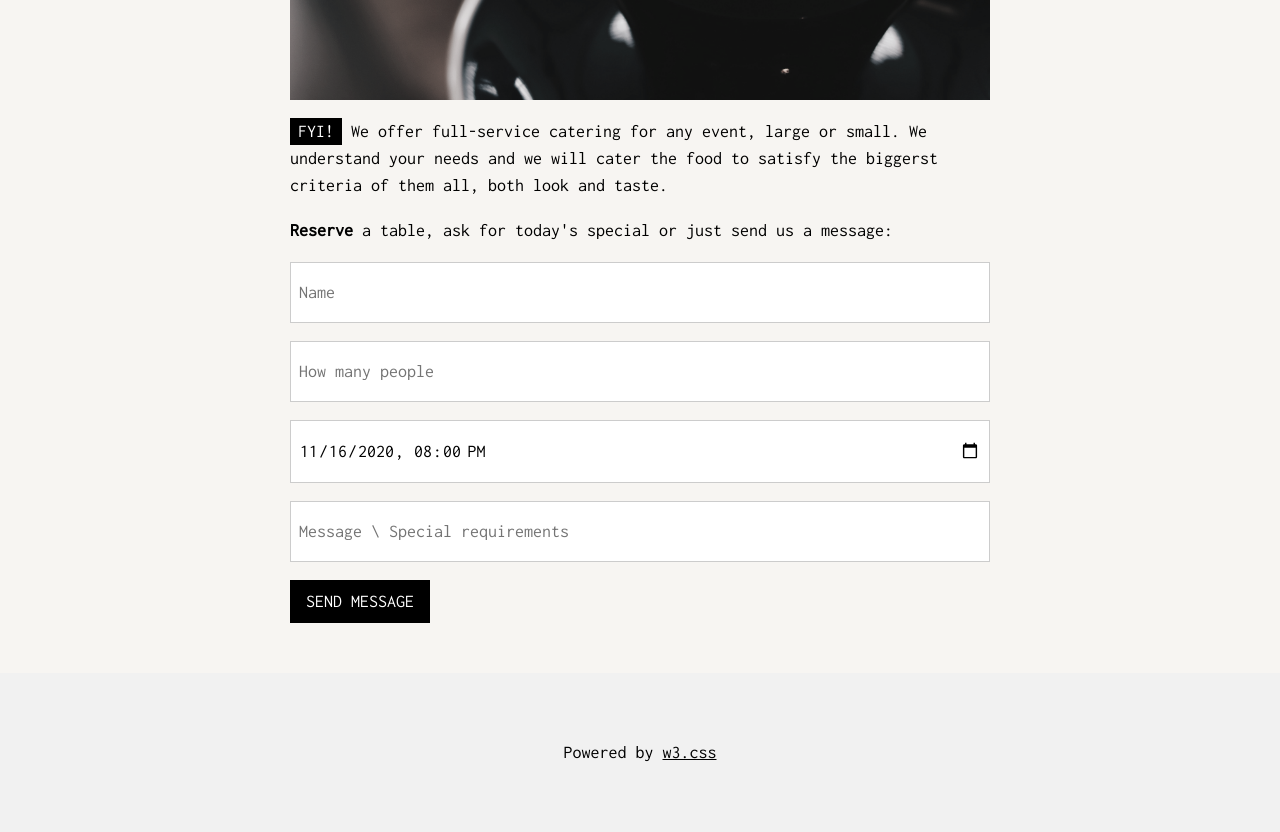
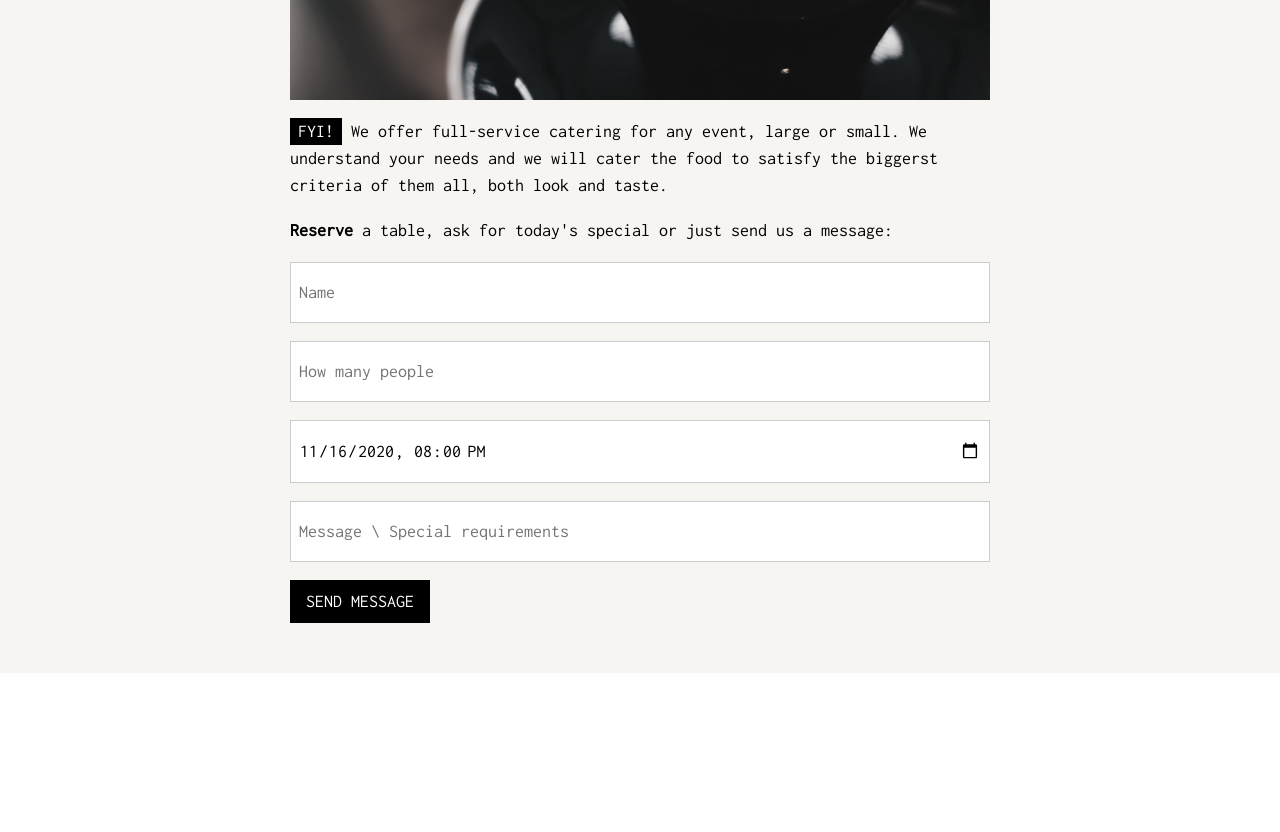
Before and after one commit to Gokulakannan-S/demo, a plain HTML site: page gk1/index.html in a window 1280 px wide. Shown: the part 3310-4142 px from the top of the page. After the commit the page ends 3983 px from the top, so only its background shows below. Drawn offline with nearby package versions, Linux system fonts and the light colour scheme.

Commit message:
Update index.html

```diff
--- a/gk1/index.html
+++ b/gk1/index.html
@@ -149,10 +149,7 @@ body, html {
 <!-- End page content -->
 </div>
 
-<!-- Footer -->
-<footer class="w3-center w3-light-grey w3-padding-48 w3-large">
-  <p>Powered by <a href="https://www.w3schools.com/w3css/default.asp" title="W3.CSS" target="_blank" class="w3-hover-text-green">w3.css</a></p>
-</footer>
+
 
 <script>
 // Tabbed Menu
```
